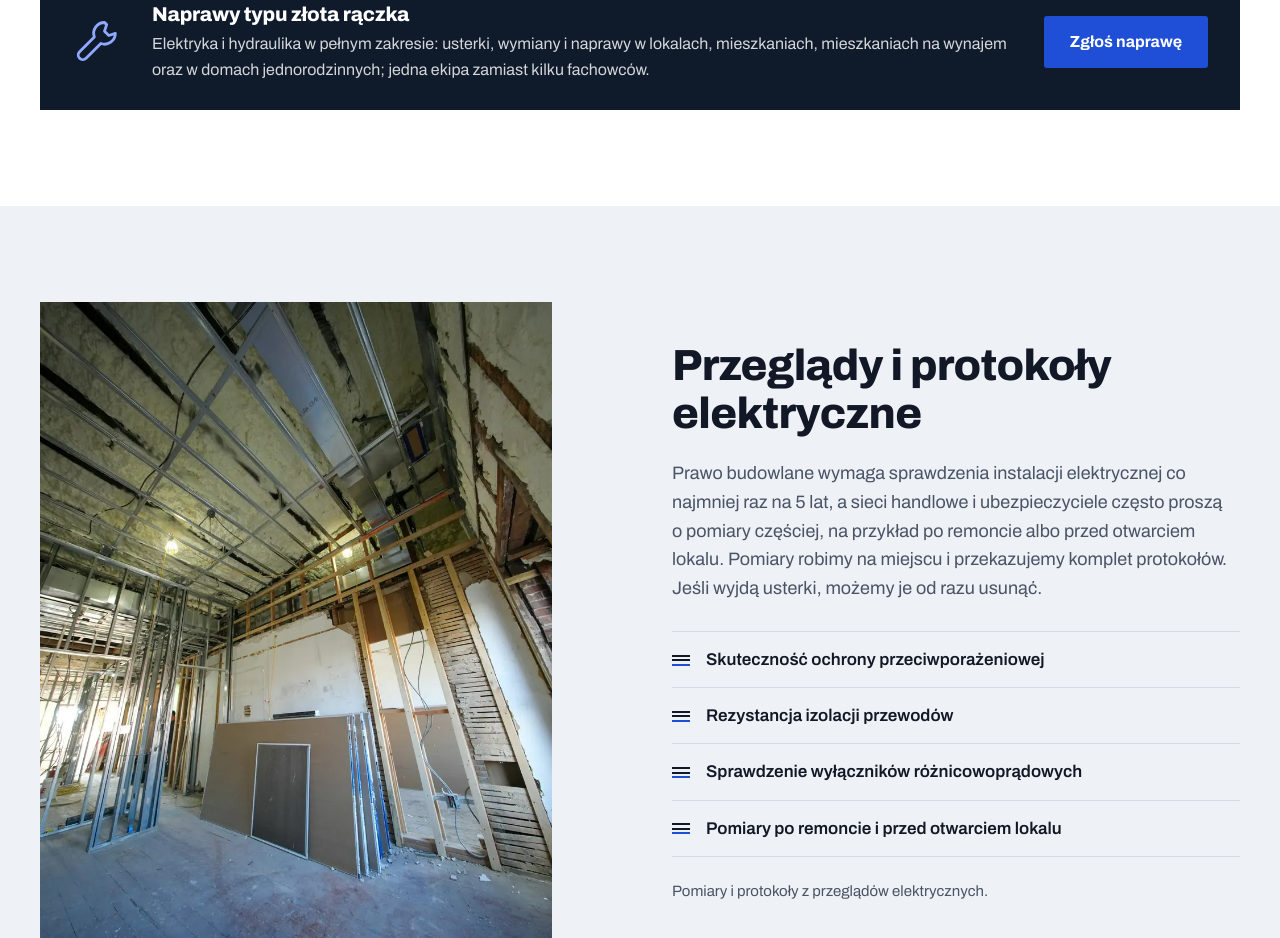
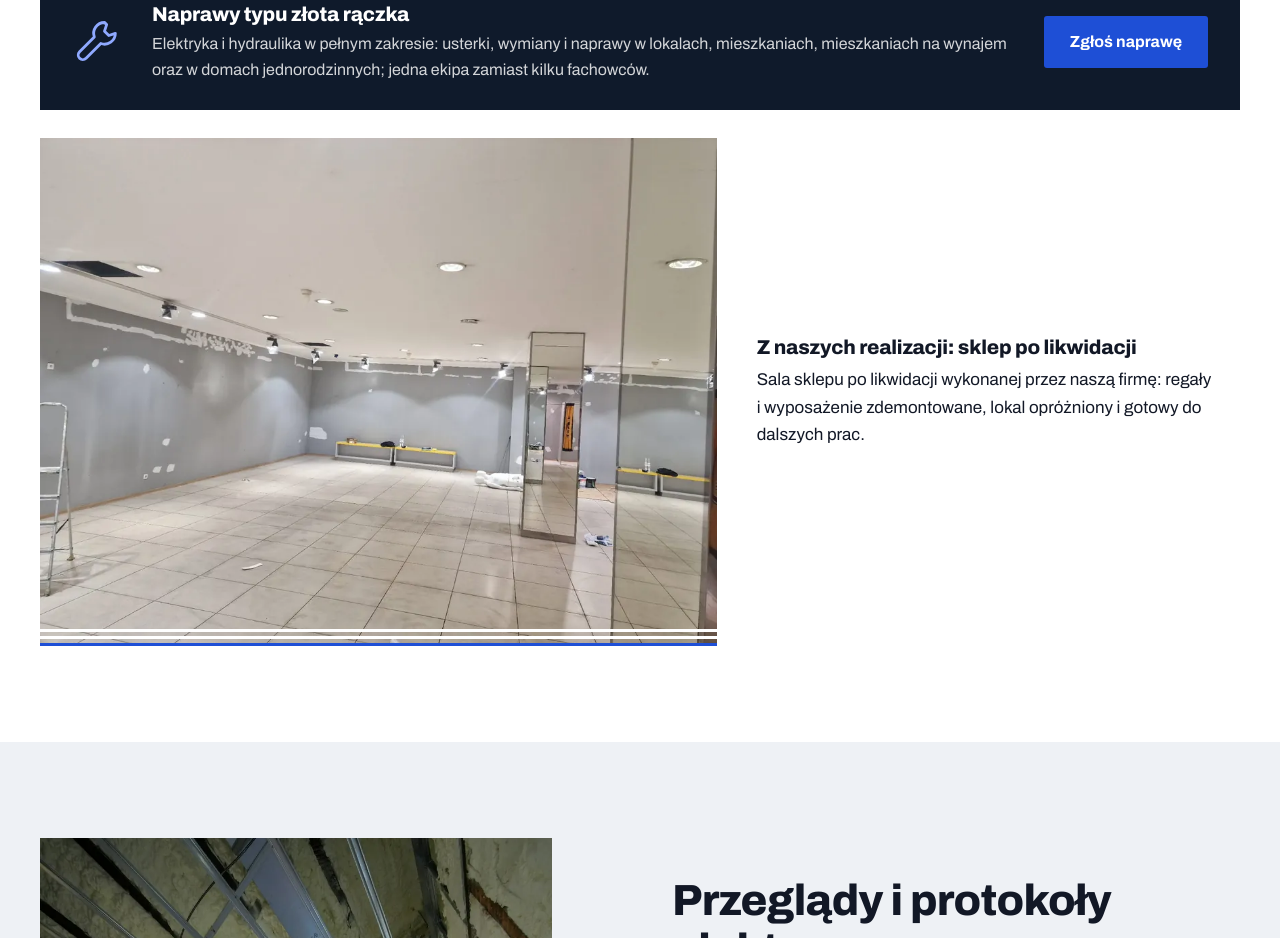
Before and after one commit to Disaster26/ag-remonty-koncepcja, a plain HTML site: page index.html in a window 1280 px wide. Shown: the part 1606-2544 px from the top of the page. Drawn offline with Linux system fonts and the light colour scheme.

Commit message:
Realizacja: zdjecie sklepu po likwidacji od klientki

```diff
--- a/index.html
+++ b/index.html
@@ -61,6 +61,12 @@ p{margin:0}
 .naprawy>svg{width:52px;height:52px;color:#8FA9FF}
 .naprawy h3{margin:0 0 6px}
 .naprawy p{color:rgba(255,255,255,.82);font-size:16px}
+.realizacja{margin-top:28px;display:grid;grid-template-columns:minmax(0,7fr) minmax(0,5fr);gap:20px 40px;align-items:center}
+.realizacja figure{margin:0;position:relative;aspect-ratio:4/3;overflow:hidden;background:var(--szary)}
+.realizacja figure img{width:100%;height:100%;object-fit:cover}
+.realizacja figure::after{content:"";position:absolute;left:0;right:0;bottom:0;height:17px;background:linear-gradient(#fff,#fff) 0 0/100% 3px no-repeat,linear-gradient(#fff,#fff) 0 7px/100% 3px no-repeat,linear-gradient(var(--kobalt),var(--kobalt)) 0 14px/100% 3px no-repeat}
+.realizacja h3{margin:0 0 8px}
+@media (max-width:860px){.realizacja{grid-template-columns:1fr}}
 .roleta{display:grid;gap:5px;margin-top:40px;max-width:280px}
 .roleta i{display:block;height:3px;background:rgba(255,255,255,.55)}
 .roleta i:last-child{background:var(--kobalt);width:100%}
@@ -275,6 +281,13 @@ form .btn{width:100%}
    </div>
    <a class="btn btn-k" href="#kontakt">Zgłoś naprawę</a>
   </div>
+  <div class="realizacja" id="realizacje">
+   <figure><img src="img/realizacja-likwidacja-1000.webp" srcset="img/realizacja-likwidacja-1000.webp 1000w, img/realizacja-likwidacja-1600.webp 1600w" sizes="(max-width:860px) 92vw, 680px" width="1600" height="1200" loading="lazy" alt="Sala sklepu po likwidacji: puste wnętrze bez regałów i wyposażenia"></figure>
+   <div>
+    <h3>Z&nbsp;naszych realizacji: sklep po likwidacji</h3>
+    <p>Sala sklepu po likwidacji wykonanej przez naszą firmę: regały i&nbsp;wyposażenie zdemontowane, lokal opróżniony i&nbsp;gotowy do dalszych prac.</p>
+   </div>
+  </div>
  </div>
 </section>
 
```
Also changed, not shown: img/realizacja-likwidacja-1000.webp (added), img/realizacja-likwidacja-1600.webp (added).
